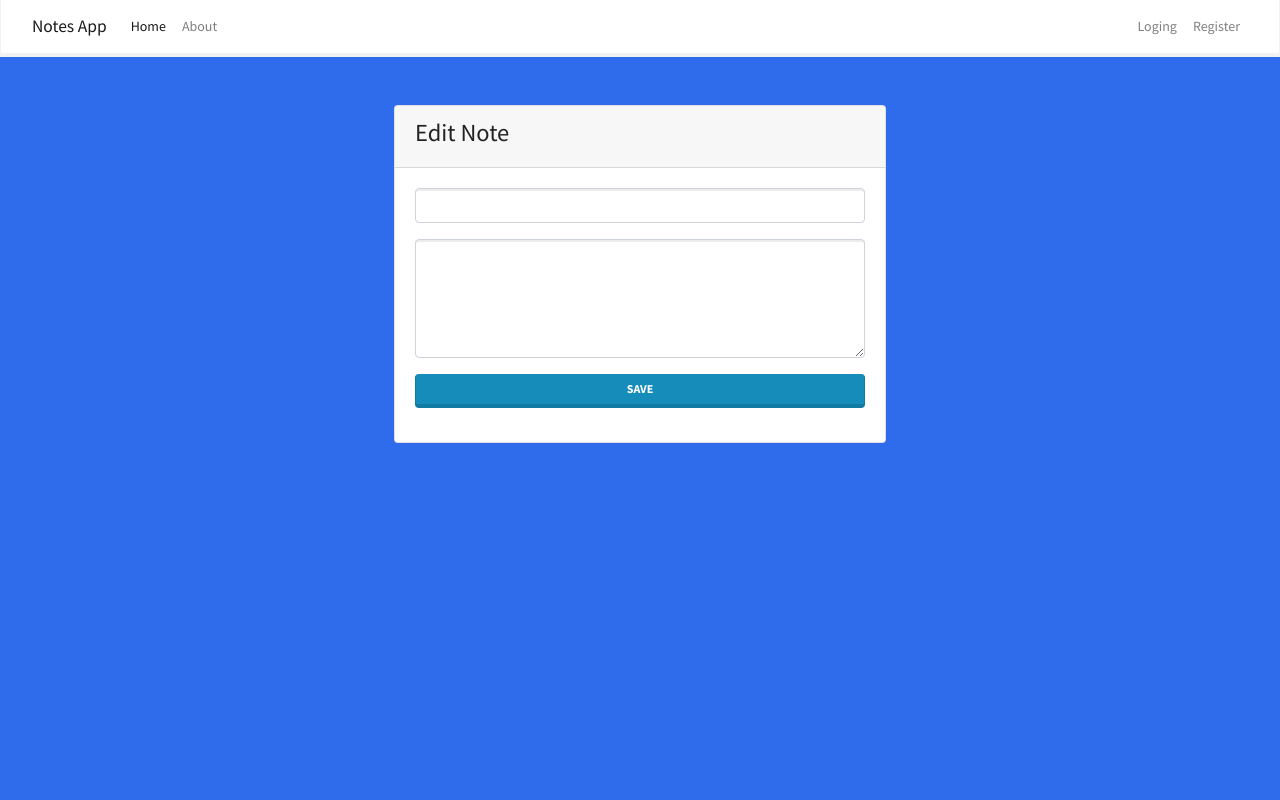
After one commit to Willian-Cueva/notes-app, a Node server app: page /notes/edit/600000000000000000000001 in a window 1280 px wide. The commit adds this page. Run offline with Node 20, Linux system fonts and the light colour scheme; data that the repository does not hold is empty; some libraries are stand-ins or nearby versions.

Commit message:
Crear nota, eliminar nota, modificar nota(en progrseso)

```diff
--- a/package.json
+++ b/package.json
@@ -18,11 +18,13 @@
     "express-session": "^1.17.2",
     "method-override": "^3.0.0",
     "mongoose": "^5.13.2",
+    "morgan": "^1.10.0",
     "passport": "^0.4.1",
     "passport-local": "^1.0.0"
   },
   "devDependencies": {
     "dotenv": "^10.0.0",
+    "handlebars": "^4.5.0",
     "nodemon": "^2.0.9",
     "npm-check-updates": "^11.8.1"
   }
--- /dev/null
+++ b/src/controllers/notes.controllers.js
@@ -0,0 +1,39 @@
+const notesCtrl = {};
+const Note = require('../models/Note');
+
+notesCtrl.renderNotesForm = (req, res) => {
+  res.render("notes/new-note");
+};
+
+notesCtrl.createNewNote = async (req, res) => {
+  const {title,description} =req.body;
+  const newNote = new Note({title,description});
+  await newNote.save();
+  res.redirect('/notes');
+};
+
+notesCtrl.renderNotes = async (req, res) => {
+  // res.send("Renderizar Notas");
+  const notes = await Note.find().lean();
+  res.render("notes/all-notes",{notes});
+};
+
+notesCtrl.renderEditForm = async (req, res)=> {
+    const note = await Note.findById(req.params.id).lean();
+    const id = req.params.id;
+    res.render("notes/edit-note",{note,id});
+};
+
+notesCtrl.updateForm = (req,res)=>{
+    const {id,title,description}= req.body;
+    console.log(req.body);
+    console.log(id);
+    res.send("Se actualizaron los datos");
+}
+
+notesCtrl.deleteNote = async (req,res)=> {
+    await Note.findByIdAndDelete(req.params.id);
+    res.redirect("/notes");
+}
+
+module.exports = notesCtrl;
--- a/src/models/Note.js
+++ b/src/models/Note.js
@@ -11,4 +11,4 @@ const NoteSchema = new Schema({
     }
 },{timestamps:true});
 
-module.exports = module('Note',NoteSchema);
+module.exports = model('Note',NoteSchema);
--- a/src/public/css/styles.css
+++ b/src/public/css/styles.css
@@ -0,0 +1,3 @@
+body{
+    background: #2F6CEC;
+}
--- a/src/server.js
+++ b/src/server.js
@@ -1,27 +1,31 @@
-const express = require("express");
-const path = require("path");
-const exphbs = require("express-handlebars");
+const express = require('express');
+const path = require('path');
+const exphbs = require('express-handlebars');
+const morgan = require('morgan');
+const methodOverride = require('method-override');
 
 //inicializaciones
 const app = express();
 //settings
-app.set("port", process.env.PORT || 4000)
-app.set("views", path.join(__dirname,"views"));
-app.engine(".hbs", exphbs({
-    defaultLayout: "main",
-    latyoutsDir: path.join(app.get("views"),"layouts"),
-    partialsDir: path.join(app.get("views"),"partials"),
-    extname: ".hbs"
+app.set('port', process.env.PORT || 4000)
+app.set('views', path.join(__dirname,'views'));
+app.engine('.hbs', exphbs({
+    defaultLayout: 'main',
+    latyoutsDir: path.join(app.get('views'),'layouts'),
+    partialsDir: path.join(app.get('views'),'partials'),
+    extname: '.hbs'
 }));
-app.set("view engine",".hbs");
+app.set('view engine','.hbs');
 //Middlewares
+app.use(morgan('dev'));
 app.use(express.urlencoded({extended:false}));
-
+app.use(methodOverride('_method'));
 //Global variables
 
 // Routes
-app.use(require("./routes/index.routes"))
+app.use(require('./routes/index.routes'))
+app.use(require('./routes/notes.routes'))
 //Static Files
-app.use(express.static(path.join(__dirname,"public")))
+app.use(express.static(path.join(__dirname,'public')))
 
 module.exports = app;
--- a/src/views/layouts/main.hbs
+++ b/src/views/layouts/main.hbs
@@ -7,7 +7,7 @@
     <!-- Bootatrap -->
     <link rel="stylesheet" href="https://cdn.jsdelivr.net/npm/bootswatch@4.5.2/dist/lumen/bootstrap.min.css">
     <!-- Font Awesome -->
-    <link rel="stylesheet" href="https://cdn.jsdelivr.net/npm/@fortawesome/fontawesome-free@5.15.3/css/fontawesome.min.css">
+    <link rel="stylesheet" href="https://pro.fontawesome.com/releases/v5.10.0/css/all.css" integrity="sha384-AYmEC3Yw5cVb3ZcuHtOA93w35dYTsvhLPVnYs9eStHfGJvOvKxVfELGroGkvsg+p" crossorigin="anonymous"/>
     <!-- Mis estilos -->
     <link rel="stylesheet" href="/css/styles.css">
   </head>
--- /dev/null
+++ b/src/views/notes/edit-note.hbs
@@ -0,0 +1,34 @@
+<div class="col-12 col-md-9 col-lg-6 mx-auto">
+  <div class="card">
+    <div class="card-header">
+      <h3>Edit Note</h3>
+    </div>
+    <div class="card-body">
+      <form action="/notes/edit/{{id}}?_method=PUT" method="POST">
+        <input type="hidden" name="_method" value="PUT" />
+        <input type="hidden" name="id" value="{{id}}" />
+        <div class="form-group">
+          <input
+            type="text"
+            name="title"
+            value="{{note.title}}"
+            class="form-control"
+          />
+        </div>
+        <div class="form-group">
+          <textarea
+            name="description"
+            id=""
+            rows="5"
+            class="form-control"
+          >{{note.description}}</textarea>
+        </div>
+        <div class="from-group">
+          <button class="btn btn-primary btn-block" type="submit">
+            Save
+          </button>
+        </div>
+      </form>
+    </div>
+  </div>
+</div>
```
Also changed, not shown: src/routes/notes.routes.js (added, +17 -0 lines), src/views/notes/all-notes.hbs (added, +25 -0 lines), src/views/notes/new-note.hbs (added, +22 -0 lines), 1 other file.
